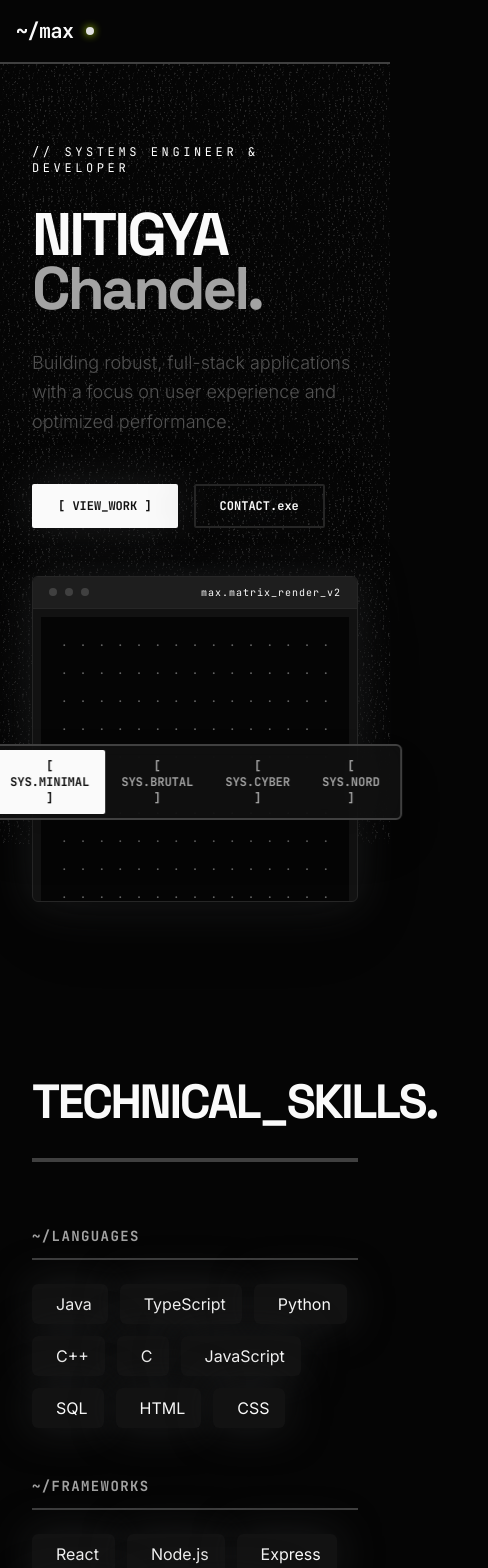
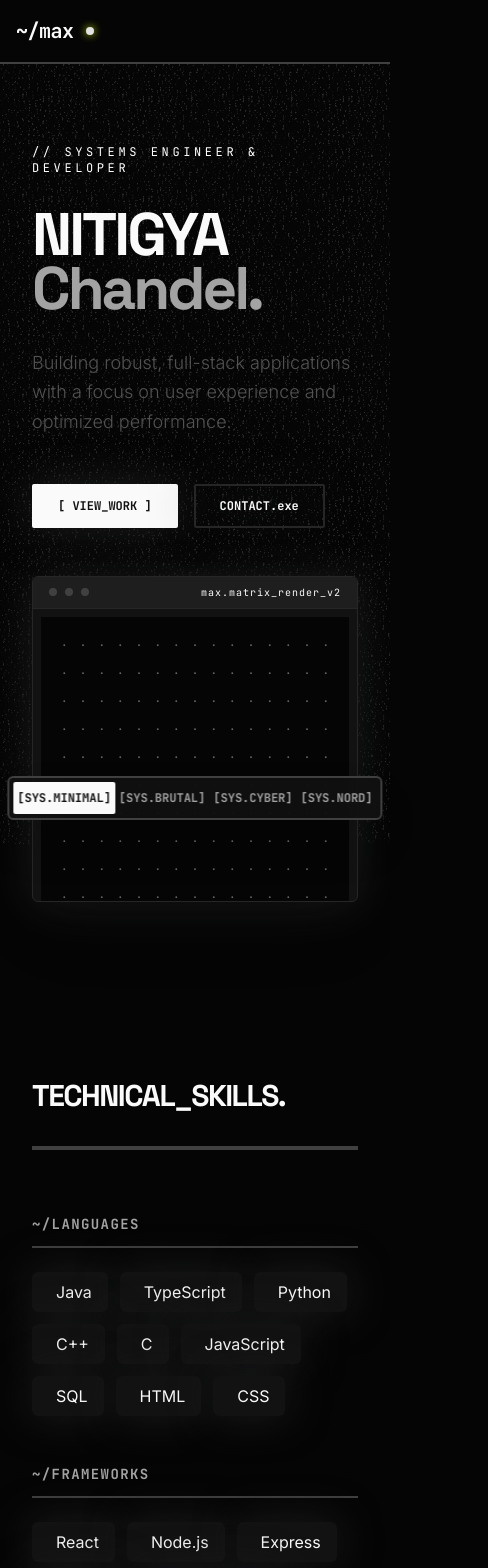
Before and after one commit to MAX5271/Portfolio, a React (Vite) app: page / in a window 390 px wide. Shown: the top 1568 px of the page, 488 px wide, since content can reach past the window. Built offline with nearby package versions, Linux system fonts and the light colour scheme; what @egoist/tailwindcss-icons would draw is missing.

Commit message:
fix: Mobile responsiveness

```diff
--- a/src/components/ThemeEngine.tsx
+++ b/src/components/ThemeEngine.tsx
@@ -39,13 +39,13 @@ export default function ThemeEngine() {
           <button
             key={theme.id}
             onClick={() => setActiveTheme(theme.id)}
-            className={`px-4 py-2 font-mono text-xs font-bold uppercase transition-all duration-300 rounded-micro-curve ${
+            className={`px-1 md:px-4 py-2 font-mono text-xs font-bold uppercase transition-all duration-300 rounded-micro-curve ${
               isActive
                 ? "bg-primary text-surface"
                 : "text-secondary hover:text-primary hover:bg-elevated"
             }`}
           >
-            [ {theme.label} ]
+            [{theme.label}]
           </button>
         );
       })}
--- a/src/components/ui/Projects.tsx
+++ b/src/components/ui/Projects.tsx
@@ -36,7 +36,7 @@ export default function ProjectShelf() {
     >
       {/* Project Heading Section */}
       <div className="w-full mb-12 flex justify-between items-end border-b-4 border-strong pb-6">
-        <h2 className="text-5xl md:text-6xl font-display font-black text-primary tracking-tighter uppercase">
+        <h2 className="text-3xl sm:text-5xl md:text-6xl font-display font-black text-primary tracking-tighter uppercase">
           Personal_Projects.
         </h2>
         <p className="font-mono text-secondary text-sm hidden md:block uppercase tracking-widest font-bold">
--- a/src/components/ui/Skills.tsx
+++ b/src/components/ui/Skills.tsx
@@ -39,7 +39,7 @@ function Skills() {
     <section id="skills" className="py-24 px-8 max-w-7xl mx-auto">
       <div className="mb-16 border-b-4 border-strong pb-8">
         {/* Title */}
-        <h2 className="text-5xl md:text-6xl font-display font-black text-primary tracking-tighter uppercase">
+        <h2 className="text-3xl sm:text-5xl md:text-6xl font-display font-black text-primary tracking-tighter uppercase">
           Technical_Skills.
         </h2>
       </div>
--- a/src/components/ui/Telemetry.tsx
+++ b/src/components/ui/Telemetry.tsx
@@ -44,7 +44,7 @@ export default function Telemetry() {
 
         {/* Title */}
       <div className="w-full mb-16 flex justify-between items-end border-b-4 border-strong pb-6">
-        <h2 className="text-5xl md:text-6xl font-display font-black text-primary tracking-tighter uppercase">
+        <h2 className="text-3xl sm:text-5xl md:text-6xl font-display font-black text-primary tracking-tighter uppercase">
           System_Telemetry.
         </h2>
         <p className="font-mono text-secondary text-sm hidden md:block uppercase tracking-widest font-bold">
```
